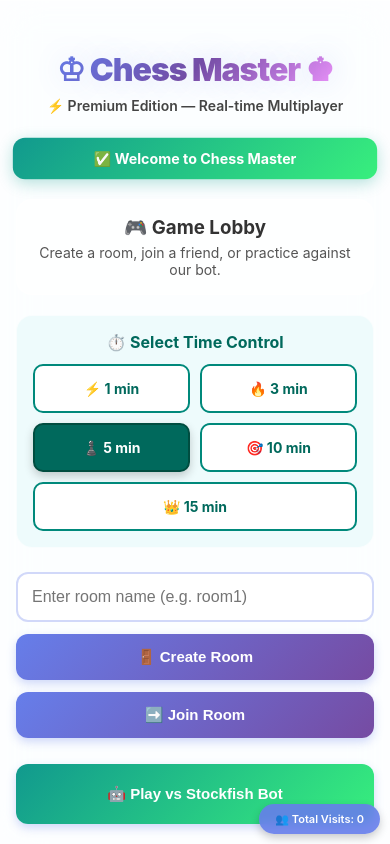
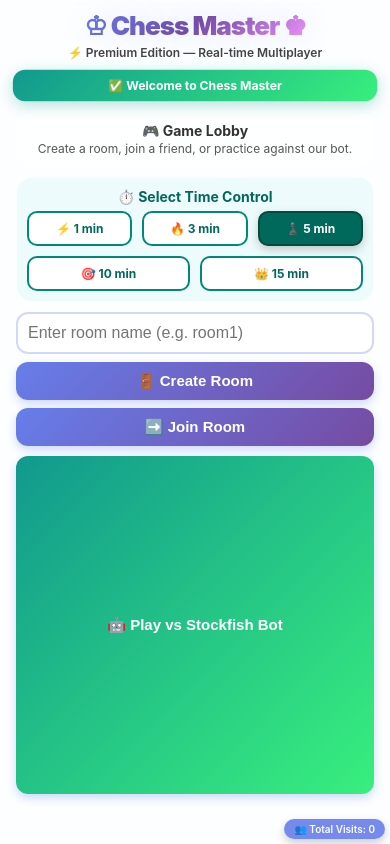
Before and after one commit to Poiosn/railway_chess, a Flask app: page / in a window 390 px wide. Run offline with Flask 3, Linux system fonts and the light colour scheme; data that the repository does not hold is empty; some libraries are stand-ins or nearby versions.

Commit message:
Update landing.html

```diff
--- a/templates/landing.html
+++ b/templates/landing.html
@@ -14,7 +14,6 @@
       display: flex;
       justify-content: center;
       align-items: center;
-      /* padding: 20px;  <-- Removed padding on body for better mobile fit */
       overflow-x: hidden;
     }
 
@@ -260,38 +259,67 @@
     @media (max-width: 600px) {
       body {
         padding: 0;
-        align-items: flex-start; /* Start from top */
+        align-items: center; /* Center vertically */
         background: #f0f8ff; /* Fallback flat color for performance */
+        height: 100vh;
+        overflow: hidden;
       }
 
       .container {
         width: 100%;
-        height: 100vh; /* Fill full screen height */
-        max-height: none; /* Remove height limit */
+        height: 100%;
+        max-height: 100vh;
         border-radius: 0; /* Remove corners */
         border: none;
         background: rgba(255, 255, 255, 0.85); /* More opaque */
-        padding: 20px 16px;
-        justify-content: flex-start; /* content at top */
-        padding-top: 40px;
+        padding: 10px 16px;
+        padding-bottom: 40px;
+        justify-content: center; /* Center content */
+        padding-top: 10px;
+        overflow-y: auto;
+        margin-bottom: 0;
       }
 
-      h1 { font-size: 32px; margin-top: 10px; }
+      h1 { font-size: 26px; margin-top: 0; margin-bottom: 4px; }
+
+      .subtitle { margin-bottom: 10px; font-size: 12px; }
 
       .time-btn {
-        flex: 1 1 45%; /* 2 buttons per row */
-        font-size: 14px;
-        padding: 14px;
+        flex: 1 1 30%; /* 3 buttons per row */
+        font-size: 12px;
+        padding: 8px;
       }
 
       .game-info, .time-control-section {
-        padding: 16px;
+        padding: 10px;
+        margin-bottom: 10px;
+      }
+
+      .game-info h3 { font-size: 14px; margin-bottom: 2px; }
+      .game-info p { font-size: 12px; margin: 0; }
+      .time-control-section h4 { margin-bottom: 6px; font-size: 14px; }
+
+      .connection-status {
+        margin-bottom: 10px;
+        padding: 8px;
+        font-size: 12px;
+      }
+
+      .room-controls { margin-bottom: 10px; gap: 8px; }
+      input[type="text"] { padding: 10px; }
+      button { padding: 10px; }
+
+      .btn-bot {
+        margin-bottom: 10px;
+        margin-top: 0;
       }
 
       #visitorCounter {
-        bottom: 10px;
-        right: 10px;
-        font-size: 11px;
+        bottom: 5px;
+        right: 5px;
+        font-size: 10px;
+        padding: 4px 10px;
+        position: fixed;
       }
     }
   </style>
@@ -444,4 +472,4 @@
 })();
 </script>
 </body>
-</html>
+</html
```
